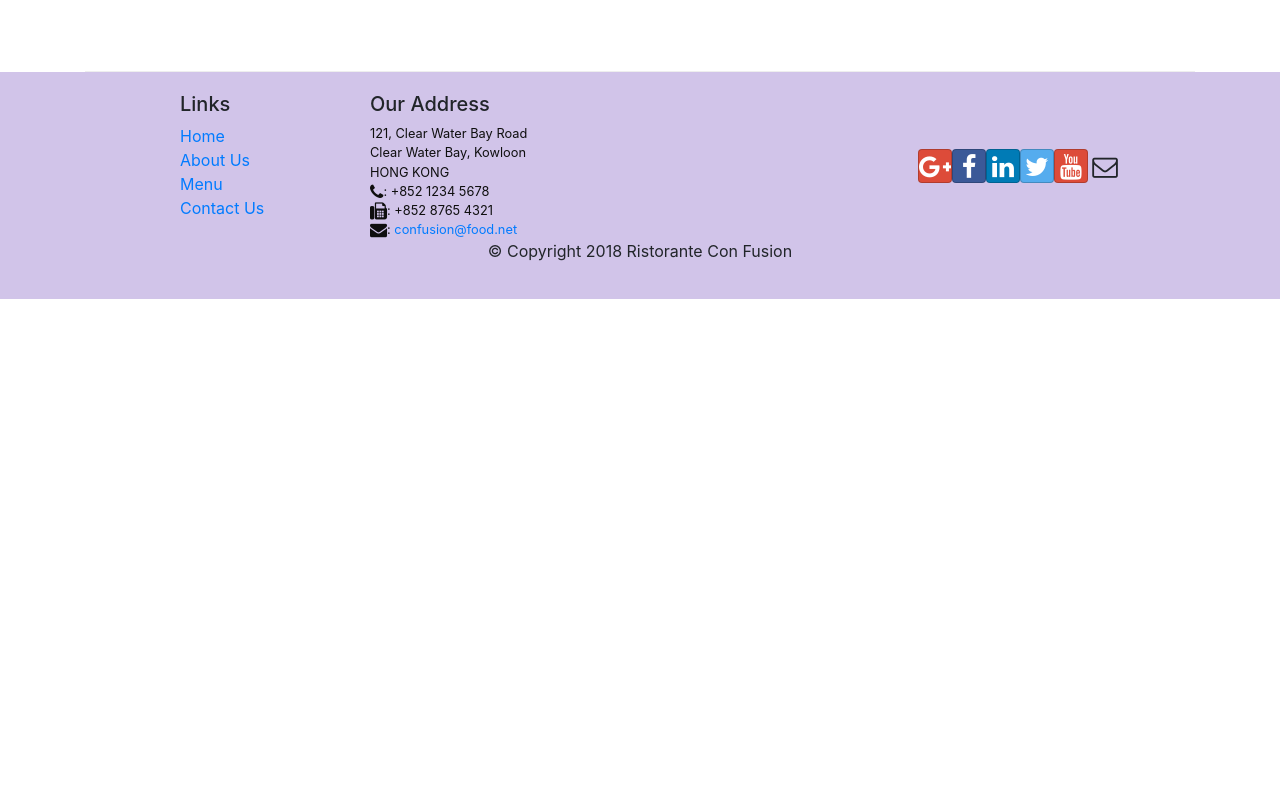
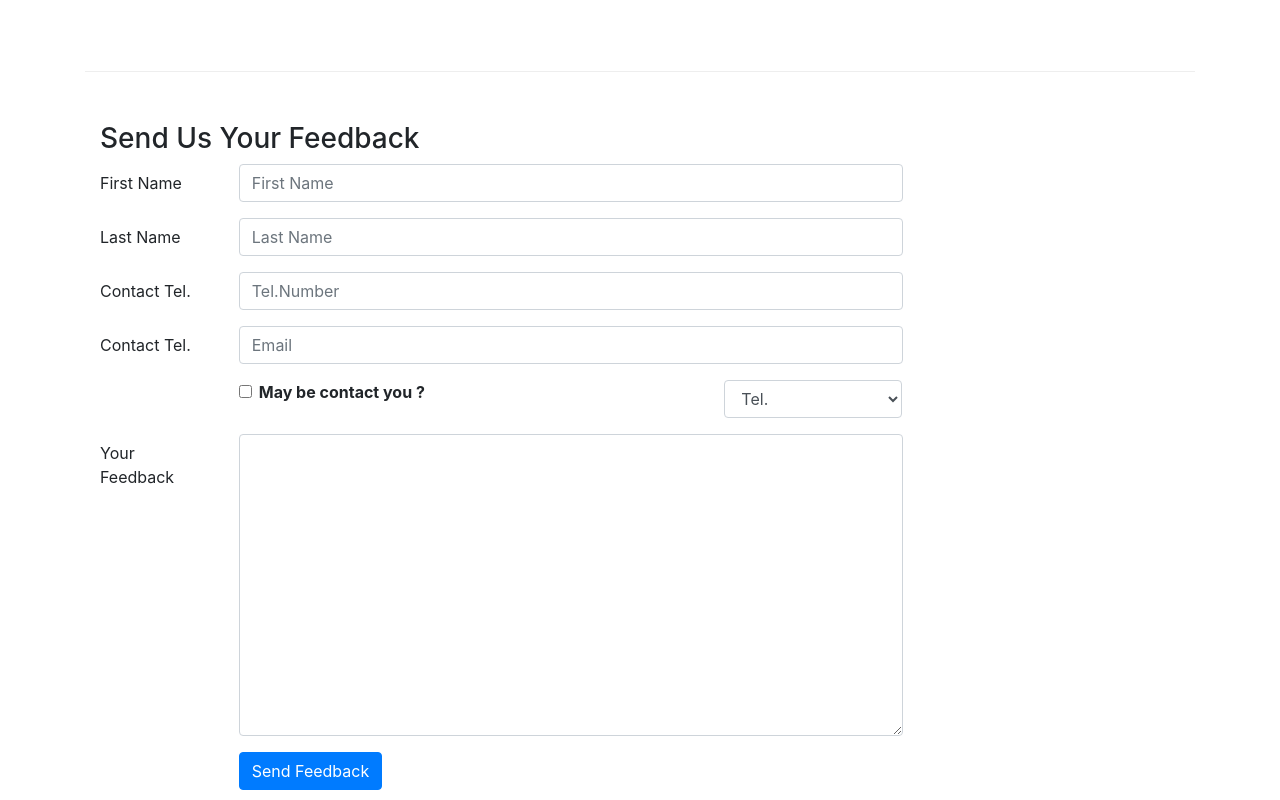
Before and after one commit to SamDz16/reactTuts, a React (Create React App) app: page /contactus in a window 1280 px wide. Shown: the part 800-1600 px from the top of the page. Before the commit the page ends 1099 px from the top, so only its background shows below. Built offline with nearby package versions, Linux system fonts and the light colour scheme.

Commit message:
adding a controlled form to the contactus page

```diff
--- a/src/components/ContactComponent.js
+++ b/src/components/ContactComponent.js
@@ -1,8 +1,44 @@
-import React from 'react';
-import { Breadcrumb, BreadcrumbItem } from 'reactstrap';
+import React, { Component } from 'react';
+import { Breadcrumb, BreadcrumbItem, Button, Form, FormGroup, Label, Input, Col } from 'reactstrap';
 import { Link } from 'react-router-dom';
 
-function Contact(props) {
+class Contact extends Component {
+
+  constructor(props) {
+    super(props);
+
+    this.state = {
+      firstName: '',
+      lastName: '',
+      telNum: '',
+      email: '',
+      agree: false,
+      contactType: 'Tel.',
+      message: ''
+    };
+
+    this.handleSubmit = this.handleSubmit.bind(this);
+    this.handleInputChange = this.handleInputChange.bind(this);
+  }
+
+  handleInputChange(event) {
+    const target = event.target;
+    const value = target.type === 'checkbox' ? target.checked : target.value;
+    const name = target.name;
+
+    this.setState({
+      [name]: value
+    })
+  }
+
+  handleSubmit(event) {
+    console.log("Current State is : " + JSON.stringify(this.state));
+    alert("Current State is : " + JSON.stringify(this.state));
+    event.preventDefault();
+  }
+
+
+  render() {
     return (
       <div className="container">
 
@@ -47,8 +83,95 @@
             </div>
           </div>
         </div>
+        <div className="row row-content">
+          <div className="col-12">
+            <h3>Send Us Your Feedback</h3>
+          </div>
+          <div className="col-12 col-md-9">
+            <Form onSubmit={this.handleSubmit}>
+              <FormGroup row>
+                <Label htmlFor="firstName" md={2}>First Name</Label>
+                <Col md={10}>
+                  <Input type="text" id="firstName" name="firstName"
+                    placeholder="First Name"
+                    value={this.state.firstName}
+                    onChange={this.handleInputChange} />
+                </Col>
+              </FormGroup>
+
+              <FormGroup row>
+                <Label htmlFor="lastName" md={2}>Last Name</Label>
+                <Col md={10}>
+                  <Input type="text" id="lastName" name="lastName"
+                    placeholder="Last Name"
+                    value={this.state.lastName}
+                    onChange={this.handleInputChange} />
+                </Col>
+              </FormGroup>
+
+              <FormGroup row>
+                <Label htmlFor="telNum" md={2}>Contact Tel.</Label>
+                <Col md={10}>
+                  <Input type="tel" id="telNum" name="telNum"
+                    placeholder="Tel.Number"
+                    value={this.state.telNum}
+                    onChange={this.handleInputChange} />
+                </Col>
+              </FormGroup>
+
+              <FormGroup row>
+                <Label htmlFor="email" md={2}>Contact Tel.</Label>
+                <Col md={10}>
+                  <Input type="email" id="email" name="email"
+                    placeholder="Email"
+                    value={this.state.email}
+                    onChange={this.handleInputChange} />
+                </Col>
+              </FormGroup>
+
+              <FormGroup row>
+                <Col md={{ size: 6, offset: 2 }}>
+                  <FormGroup check>
+                    <Label check>
+                      <Input type="checkbox" name="agree"
+                        checked={this.state.agree}
+                        onChange={this.handleInputChange} /> {' '} <strong>May be contact you ?</strong>
+                    </Label>
+                  </FormGroup>
+                </Col>
+                <Col md={{ size: 3, offset: 1 }}>
+                  <Input type="select" name="contactType"
+                    value={this.state.contactType}
+                    onChange={this.handleInputChange}>
+
+                    <option>Tel.</option>
+                    <option>Email</option>
+                  </Input>
+                </Col>
+              </FormGroup>
+
+              <FormGroup row>
+                <Label htmlFor="message" md={2}>Your Feedback</Label>
+                <Col md={10}>
+                  <Input type="textarea" id="message" name="message"
+                    rows="12"
+                    value={this.state.message}
+                    onChange={this.handleInputChange} />
+                </Col>
+              </FormGroup>
+              <FormGroup row>
+                <Col md={{ size: 10, offset: 2 }}>
+                  <Button type="submit" color="primary">
+                    Send Feedback
+                  </Button>
+                </Col>
+              </FormGroup>
+            </Form>
+          </div>
+        </div>
       </div>
     );
   }
+}
 
 export default Contact;
```
Lines whose indentation alone changed are shown as unchanged.
